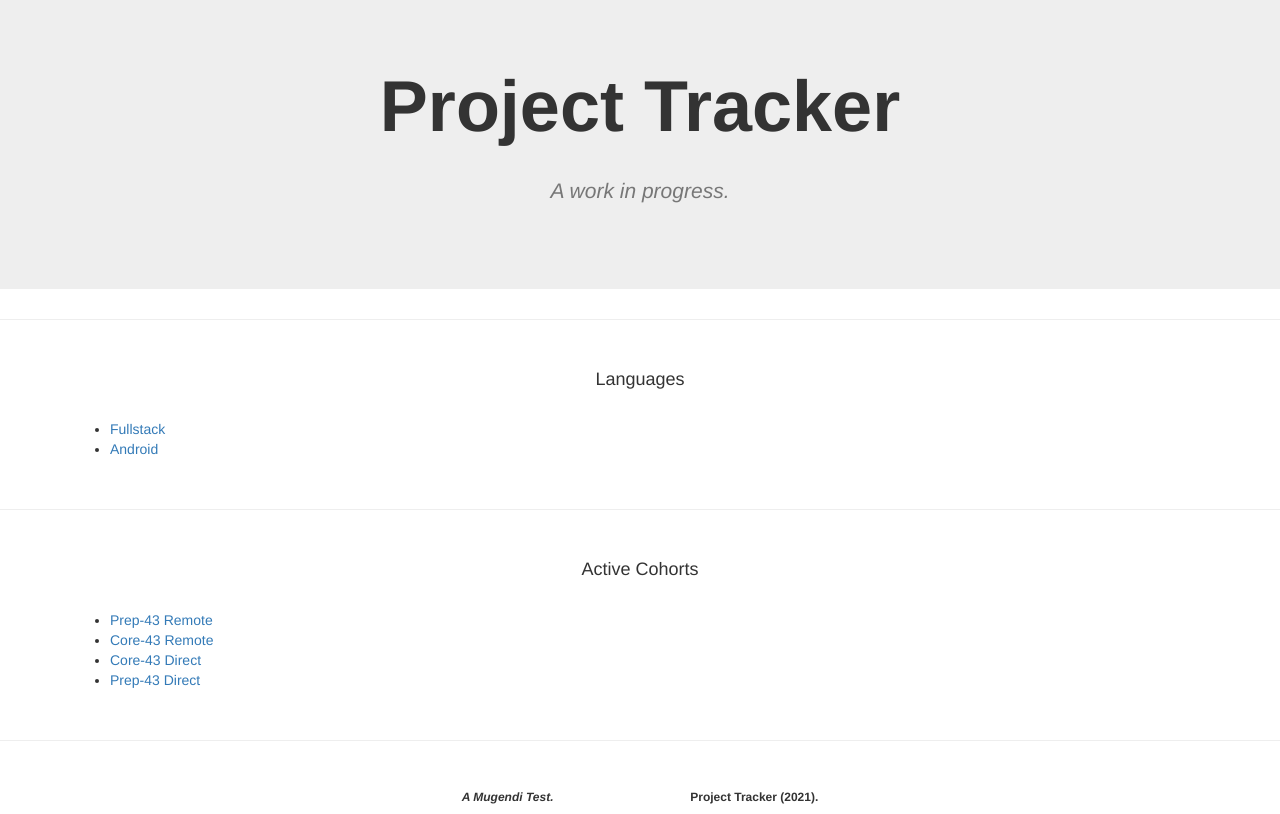
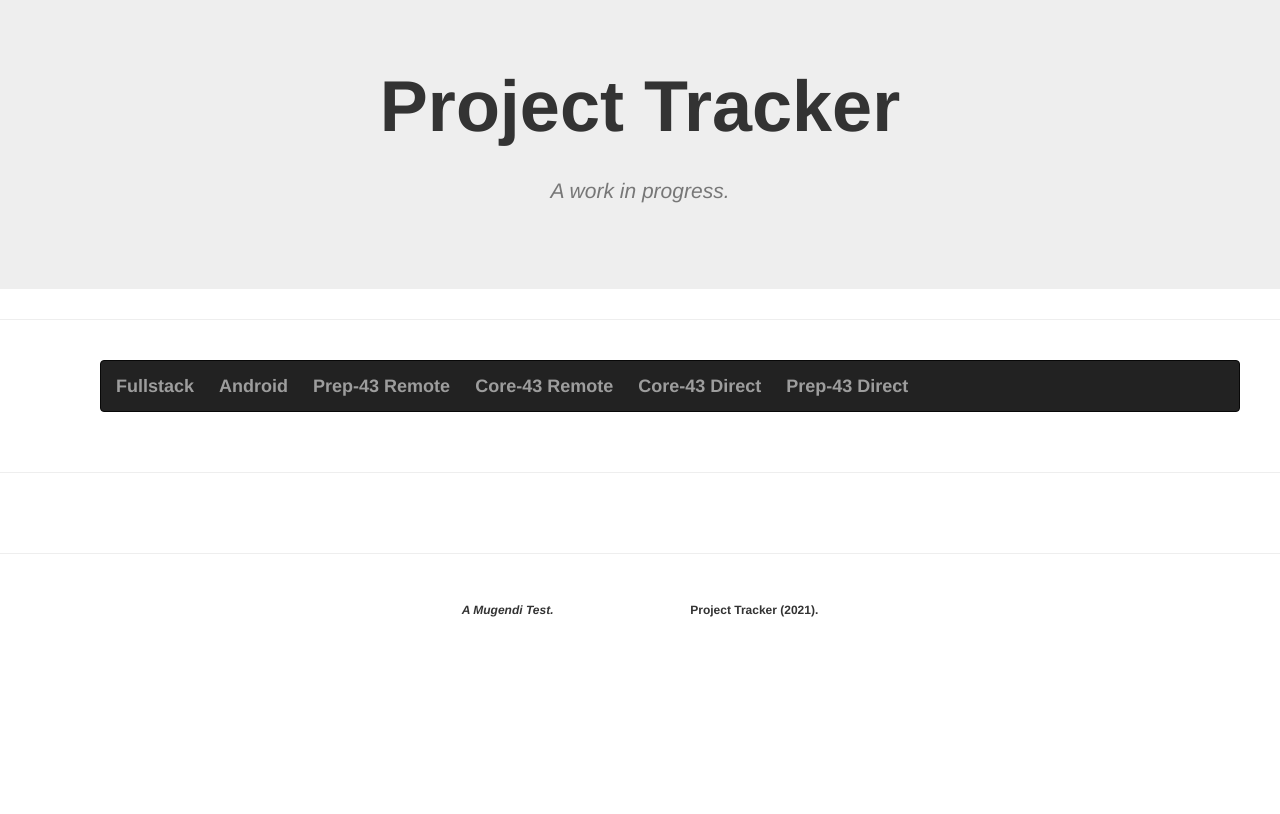
Before and after one commit to samwel-chege/Project-Tracker, a Django app: page / in a window 1280 px wide. Shown: the part 73-887 px from the top of the page. After the commit the page ends 690 px from the top, so only its background shows below. Run offline with Django 3.2, Linux system fonts and the light colour scheme; a user stored in the database is signed in; data comes from the database, SQL or seed files in the repository; some libraries are stand-ins or nearby versions.

```diff
--- a/Backend/Trackerapp/templates/home.html
+++ b/Backend/Trackerapp/templates/home.html
@@ -29,42 +29,28 @@
 <br>
 
 {% if user.is_authenticated%}
+<div class="container">
+    <div class="container">
+        <div class="container">
+            <nav class="navbar navbar-inverse bg-dark">
+                <div class="container">
 
-<div>
-	<div class="container">
-        <h4 class="text-center"> Languages</h4>
-        <br>
-		<ul>
-            {% for language in languages %}
+                    {% for language in languages %}
+                    <a class="navbar-brand" href="{% url 'language' language.name %}"><b>{{language.name}}</b>&nbsp;&nbsp;</a>
+                    {% endfor %}
 
-			<li>
-                <a href="{% url 'language' language.name %}">{{language.name}}</a>
-                <br>
-            </li>
-            {% endfor %}
+                    {% for cohort in cohorts %}
+                    <a class="navbar-brand" href="{% url 'cohort' cohort.name %}"><b>{{cohort.name}}</b>&nbsp;&nbsp;</a>
+                    {% endfor %}
 
-		</ul>
-	</div>
+                </div>
+            </nav>
+        </div>
+    </div>
 </div>
 <br>
 <hr>
 <br>
-<div>
-	<div class="container">
-        <h4 class="text-center"> Active Cohorts</h4>
-        <br>
-		<ul>
-            {% for cohort in cohorts %}
-
-			<li>
-                <a href="{% url 'cohort' cohort.name %}">{{cohort.name}}</a>
-                <br>
-            </li>
-            {% endfor %}
-
-		</ul>
-	</div>
-</div>
 
 {% else %}
 
```
